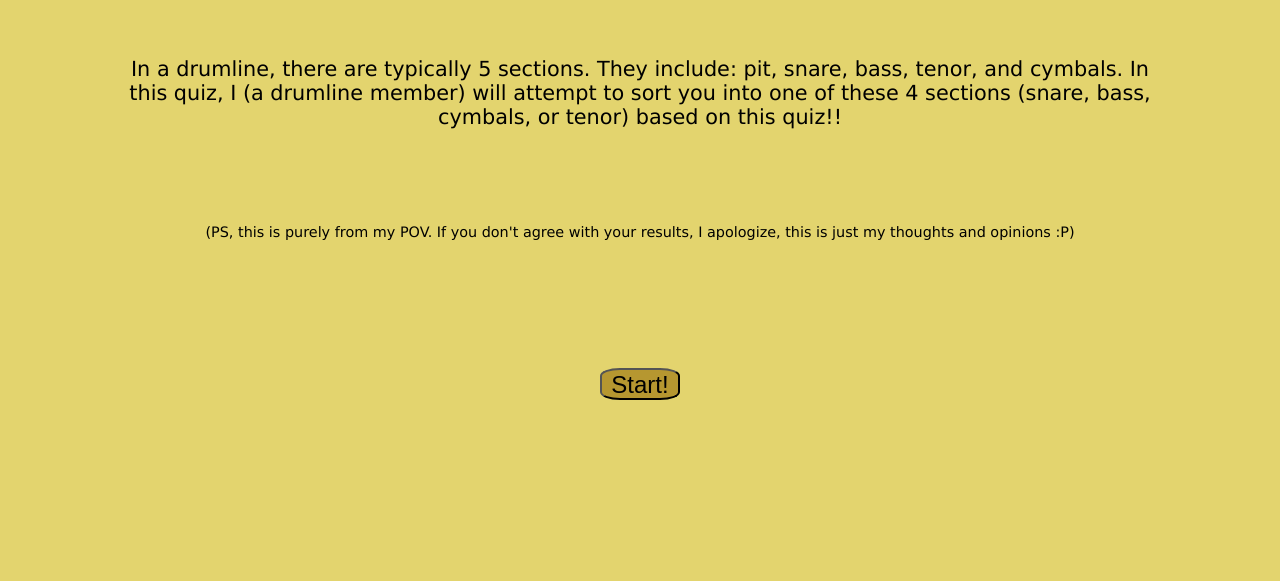
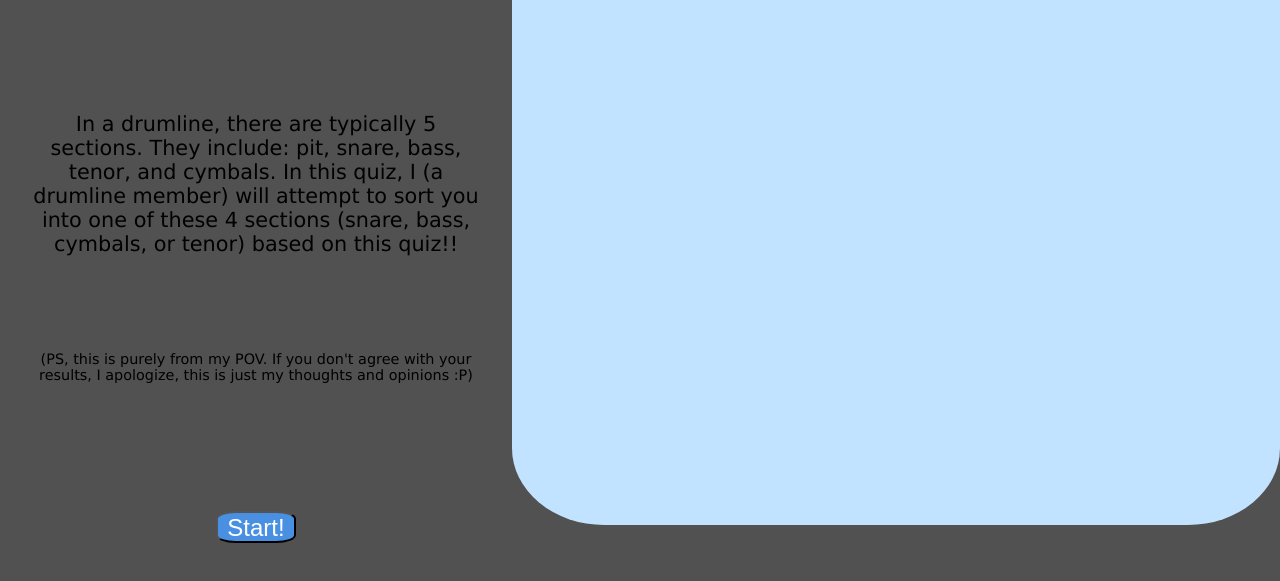
Before and after one commit to Audreywang27/Drumline.Quiz, a plain HTML site: page index.html in a window 1280 px wide. Shown: the part 195-776 px from the top of the page. Drawn offline with Linux system fonts and the light colour scheme.

Commit message:
Update base.css

```diff
--- a/base.css
+++ b/base.css
@@ -1,8 +1,25 @@
 body{
-    background:rgb(227, 212, 110); /*I lowkey want some sort of cute gradient*/
+    display:flex;
+    justify-content:center;
+    background:#515151; /*I lowkey want some sort of cute gradient*/
     margin: 0;
     width: 100%;
     height: 900px;
+    /*overflow:hidden; */
+}
+
+#quiz-container{ /*Need to get this thing to show*/
+    display:flex;
+    flex-direction:column;
+    align-items:center;
+    justify-content:center;
+    min-width:60vw;
+    min-height:40vh;
+    max-height:80vh;
+    margin-top: 10vh;
+    padding:0rem;
+    border-radius:12%;
+    background-color:rgb(193, 227, 255);
 }
 
 body{
@@ -15,19 +32,22 @@ h1{
 }
 
 button{
+    /*display:block;*/
     margin-top: 3rem;
     cursor: pointer;
     width: 5rem;
     height: 2rem;
     font-size: 1.5rem;
     border-radius: 25%;
-    background-color: rgb(182, 151, 48);
+    color:white;
+    background-color: #4a90e2;
 }
 
 button:hover{
-    background-color: rgb(118, 215, 248);
-    transform: scale(1.1);
+    background-color: #357ab8;
+    transform: scale(1.05);
 }
+
 
 /*
 h1{
```
